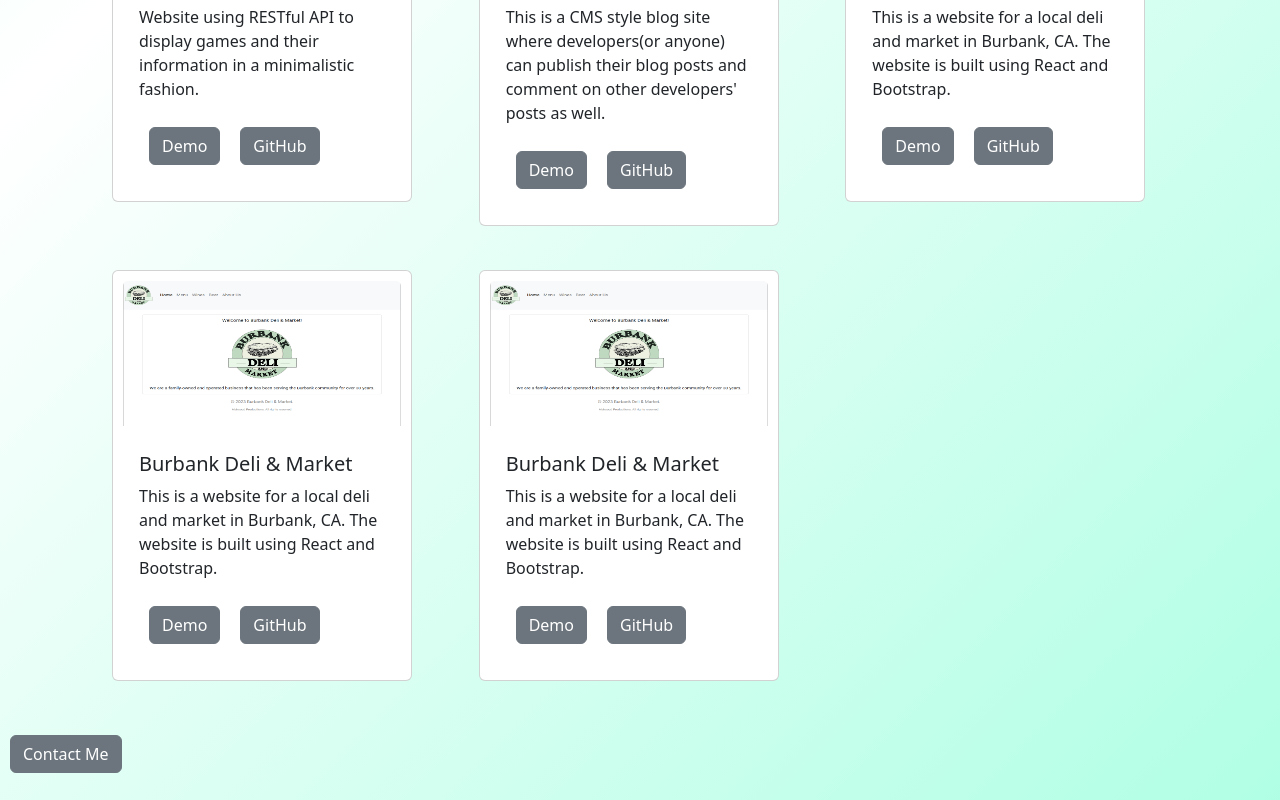
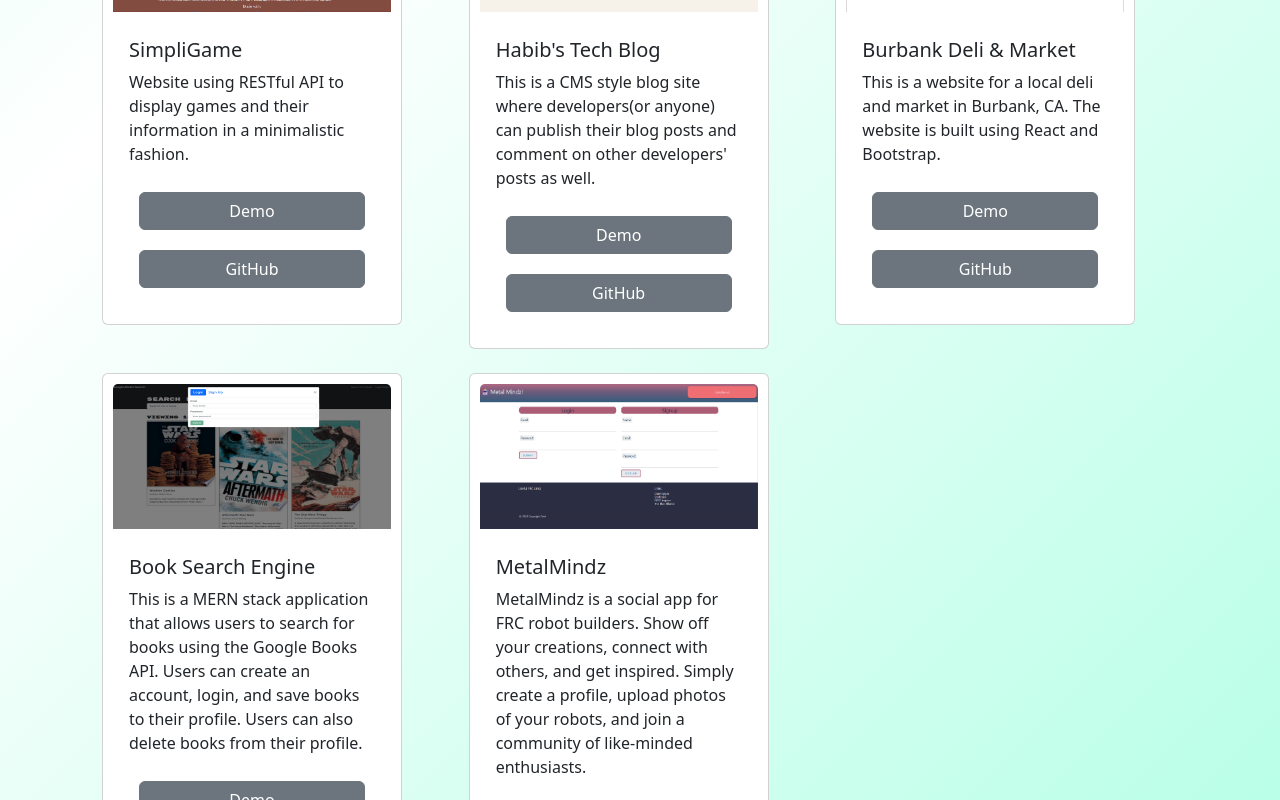
Before and after one commit to mynamebrogrammer/react-portfolio, a React (Create React App) app: page / in a window 1280 px wide. Shown: the part 1020-1820 px from the top of the page. Built offline with nearby package versions, Linux system fonts and the light colour scheme.

Commit message:
updated the project.css to appear more symmetrical

```diff
--- a/src/Header.css
+++ b/src/Header.css
@@ -6,4 +6,5 @@
     border-radius: 10px;
     transition: all 0.3s ease-in-out;
 
+
 }
--- a/src/about.css
+++ b/src/about.css
@@ -1,6 +1,35 @@
-.section .profile-pic{
-    height: 450px;
-    width: auto;
+
+
+@media screen and (max-width: 800px) {
+    .section .profile-pic{
+        height: 300px;
+        width: auto;
+        border-radius: 10px;
+    }
+}
+
+@media screen and (max-width: 600px) {
+    .section .profile-pic{
+        height: 200px;
+        width: auto;
+        border-radius: 10px;
+    }
+}
+
+@media screen and (max-width: 400px) {
+    .section .profile-pic{
+        height: 150px;
+        width: auto;
+        border-radius: 10px;
+    }
+}
+
+.section .profile-pic:hover{
+    box-shadow: 0 0 10px #ccc;
+}
+
+.section .profile-pic {
+    height: 100%;
+    width: 100%;
     border-radius: 10px;
-
 }
--- a/src/components/Contact.js
+++ b/src/components/Contact.js
@@ -38,9 +38,9 @@ export default function Contact() {
   return (
     <>
     {/* add contact in hamburger */}
-      <Button variant="secondary" onClick={handleShow}>
+      {/* <Button variant="secondary" onClick={handleShow}>
         Contact Me
-      </Button>
+      </Button> */}
 
       <Modal show={show} onHide={handleClose}>
         <Modal.Header closeButton>
--- a/src/components/Projects.js
+++ b/src/components/Projects.js
@@ -4,6 +4,8 @@ import Button from "react-bootstrap/Button";
 import simpliGame from "../assets/screenshot-1.png";
 import tech from "../assets/tech.png";
 import deli from "../assets/deli.png";
+import book from "../assets/book.png";
+import metal from "../assets/metal.png";
 import "../projects.css";
 
 export default function Projects() {
@@ -37,21 +39,21 @@ export default function Projects() {
     },
     {
       id: 3,
-      title: "Burbank Deli & Market",
+      title: "Book Search Engine",
       description:
-        "This is a website for a local deli and market in Burbank, CA. The website is built using React and Bootstrap.",
-      image: deli,
-      demoLink: "https://www.burbankdeli.com/",
-      githubLink: "https://github.com/mynamebrogrammer/BurbankDeliMarket",
+        "This is a MERN stack application that allows users to search for books using the Google Books API. Users can create an account, login, and save books to their profile. Users can also delete books from their profile.",
+      image: book,
+      demoLink: "https://peaceful-coast-53838.herokuapp.com/",
+      githubLink: "https://github.com/mynamebrogrammer/book-search-engine",
     },
     {
       id: 3,
-      title: "Burbank Deli & Market",
+      title: "MetalMindz",
       description:
-        "This is a website for a local deli and market in Burbank, CA. The website is built using React and Bootstrap.",
-      image: deli,
-      demoLink: "https://www.burbankdeli.com/",
-      githubLink: "https://github.com/mynamebrogrammer/BurbankDeliMarket",
+        "MetalMindz is a social app for FRC robot builders. Show off your creations, connect with others, and get inspired. Simply create a profile, upload photos of your robots, and join a community of like-minded enthusiasts.",
+      image: metal,
+      demoLink: "https://metal-mindz.herokuapp.com/",
+      githubLink: "https://github.com/mynamebrogrammer/MetalMindz",
     },
   ];
 
--- a/src/projects.css
+++ b/src/projects.css
@@ -1,6 +1,8 @@
 .card {
+  display: flex;
+  flex-direction: row;
   grid-gap: 10px;
-  margin: 10px;
+  margin: 0px;
   padding: 10px;
   width: 300px;
   transition: 0.3s;
@@ -18,3 +20,10 @@
 .title {
   text-align: center;
 }
+
+.card-body {
+  display: flex;
+  flex-direction: column;
+  justify-content: space-between;
+
+}
```
Also changed, not shown: src/assets/book.png (added), src/assets/metal.png (added).
